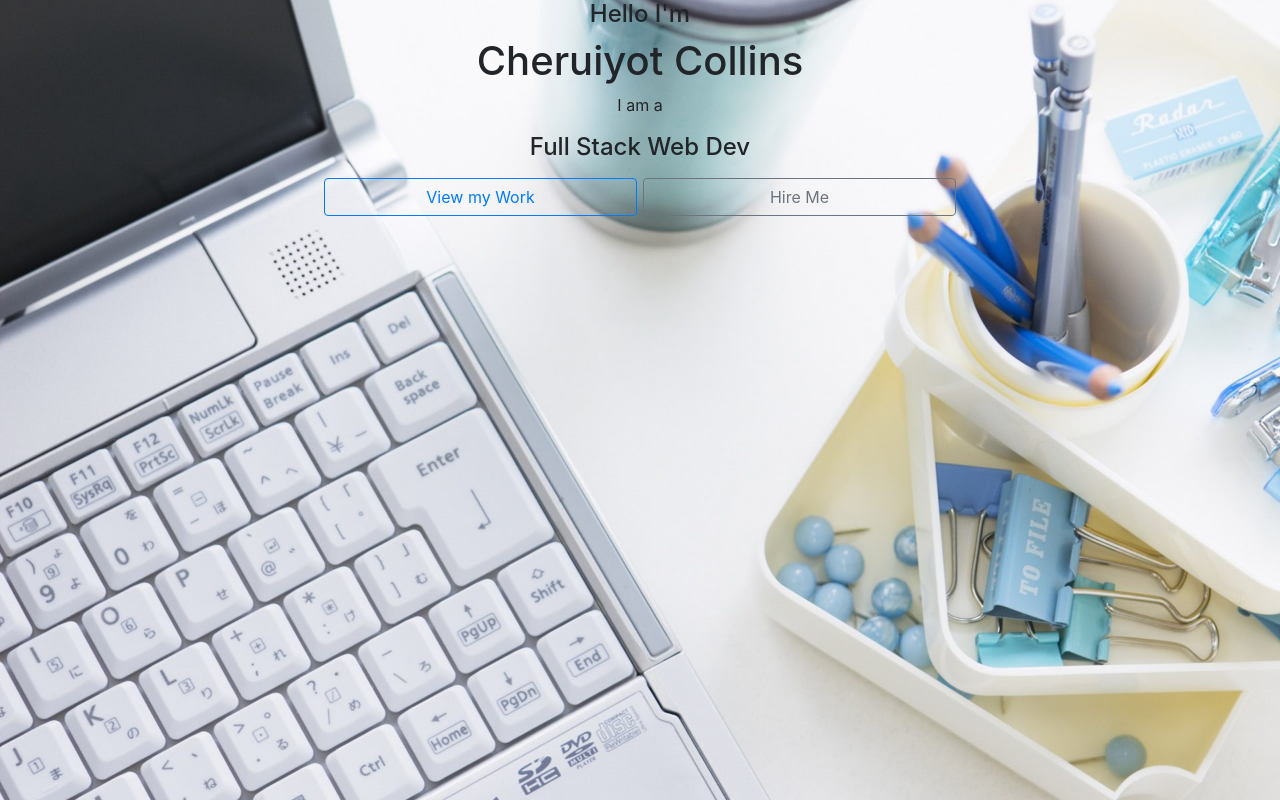
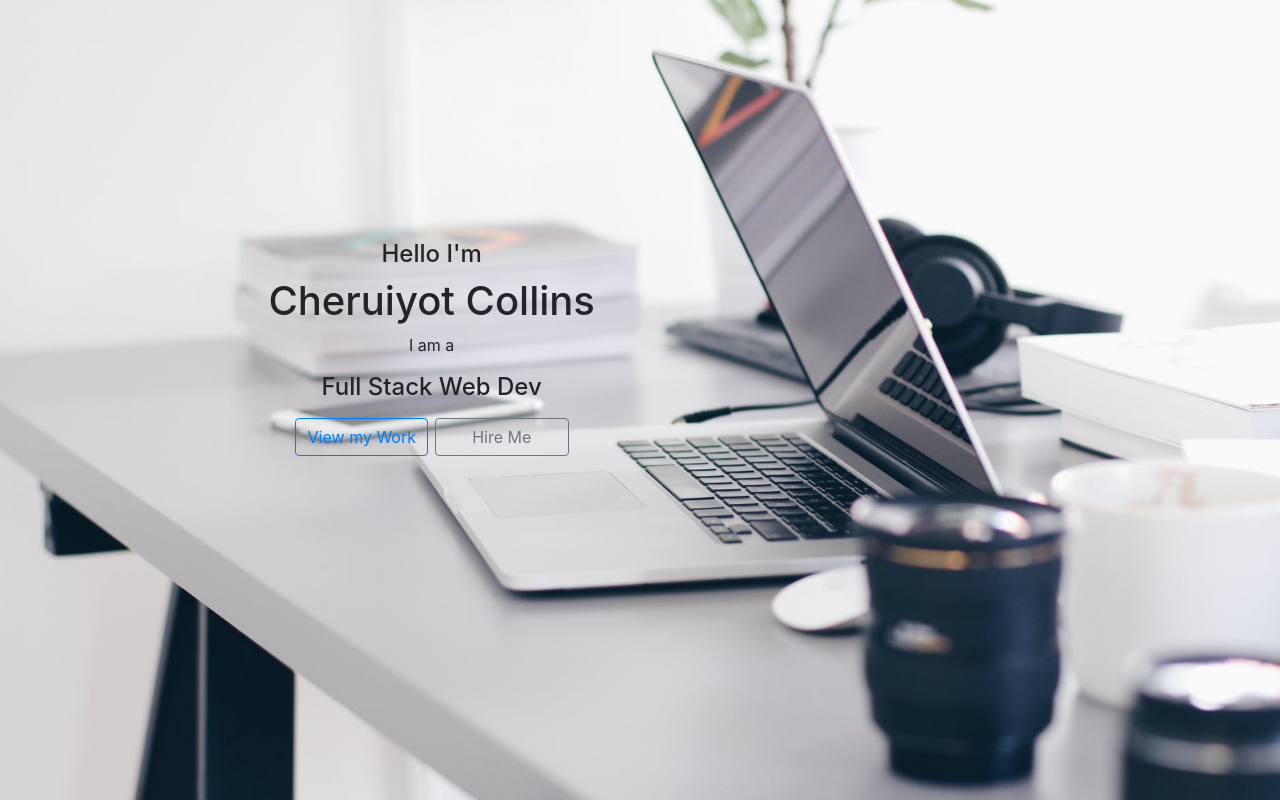
Before and after one commit to cherucole/My-Portfolio, a plain HTML site: page index.html in a window 1280 px wide. Drawn offline with nearby package versions, Linux system fonts and the light colour scheme.

Commit message:
centered content change image

```diff
--- a/css/styles.css
+++ b/css/styles.css
@@ -1,5 +1,5 @@
 body {
-  background-image: url("../img/office.jpg");
+  background-image: url("../img/office2.jpeg");
   background-size: cover;
   background-attachment: fixed;
 }
--- a/index.html
+++ b/index.html
@@ -20,22 +20,33 @@
 </head>
 
 <body>
+  <br>
+  <br>
+  <br>
+  <br>
+  <br>
+  <br>
+  <br>
+  <br>
+  <br>
+  <br>
+
   <div class="container-fluid">
 
-    <div class="col-md-11.3  text-center">
+    <div class="col-md-8  text-center">
 
 
           <h4>Hello I'm</h4>
           <h1>Cheruiyot Collins</h1>
           <p>I am a <span> <h4> Full Stack Web Dev</span></p>
 
-          <a href="#work"><button type="button" class="btn btn-outline-primary col-md-3" href="#work" >View my Work</button></a>
+          <a href="#work"><button type="button" class="btn btn-outline-primary col-md-2" href="#work" >View my Work</button></a>
 
 
 
 
           <a href="#contact">
-          <button type="button" class="btn btn-outline-secondary col-md-3">Hire Me</button>
+          <button type="button" class="btn btn-outline-secondary col-md-2">Hire Me</button>
 </a>
 
         </div>
```
Also changed, not shown: img/office2.jpeg (renamed from img/pexels-photo-459654.jpeg).
